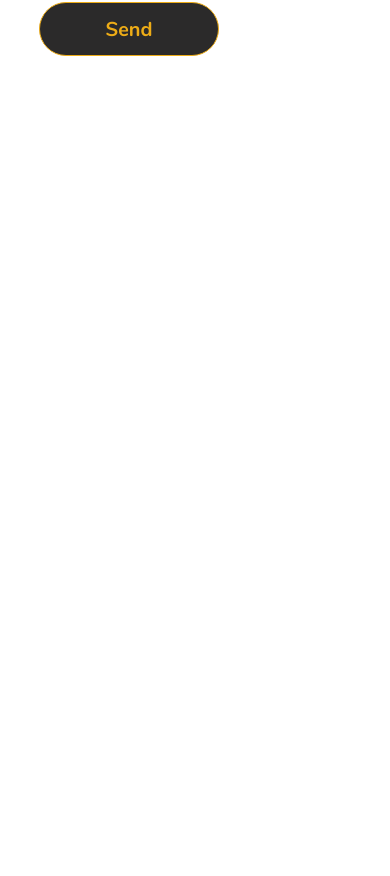
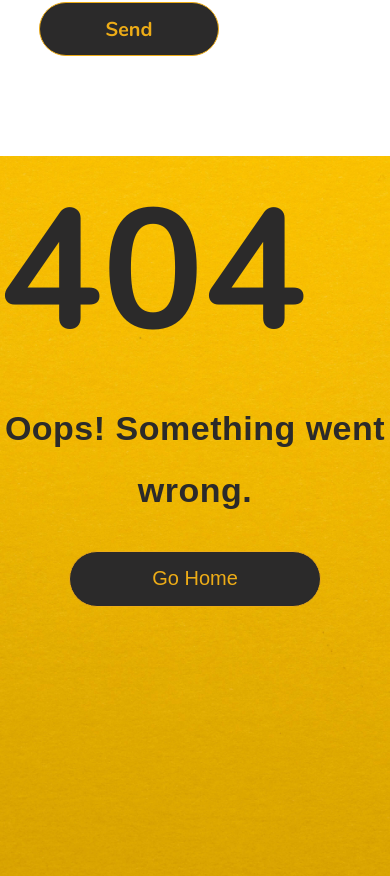
Before and after one commit to camiloa17/chain-front-end, a React (Create React App) app: page / in a window 390 px wide. Shown: the part 4937-5813 px from the top of the page. Before the commit the page ends 5093 px from the top, so only its background shows below. Built offline with nearby package versions, Linux system fonts and the light colour scheme.

Commit message:
added routes and 404 page

```diff
--- a/package.json
+++ b/package.json
@@ -11,6 +11,7 @@
     "react": "^16.13.1",
     "react-dom": "^16.13.1",
     "react-ga": "^2.7.0",
+    "react-router-dom": "^5.1.2",
     "react-scripts": "3.4.1"
   },
   "scripts": {
--- /dev/null
+++ b/src/components/Error/Error.js
@@ -0,0 +1,15 @@
+import React from 'react';
+import styles from './Error.module.css';
+import Button from '../UI/Button/Button';
+
+const error=()=>{
+    return(
+        <div className={styles.PageBackground}>
+            <h1>404</h1>
+            <p>Oops! Something went wrong.</p>
+            <Button color='black' buttonType='a' urlTarget='/' >Go Home</Button>
+        </div>
+    )
+}
+
+export default error;
--- /dev/null
+++ b/src/components/Error/Error.module.css
@@ -0,0 +1,48 @@
+html,body,:global(#root){
+    height: 100%;
+
+}
+.PageBackground{
+    background-image: url('../../assets/images/Hero-image.jpg');
+    background-position: center;
+    background-size: cover;
+    background-repeat: no-repeat;
+    height: 100%;
+    padding-left:10%;
+}
+
+
+.PageBackground h1{
+    font-size: 287px;
+    margin: 0;
+    padding-top:60px;
+    width: 100%;
+    height: 300px;
+}
+
+.PageBackground p{
+    font-weight: bold;
+    font-size: 50px;
+    width: 100%;
+    margin:10px 0;
+    margin-bottom: 30px;
+}
+
+@media(max-width:950px){
+    .PageBackground{
+        padding-left: 0;
+    }
+    .PageBackground h1{
+        padding-top: 0;
+        font-size: 170px;
+        height: auto;
+    }
+
+    .PageBackground p{
+        font-size: 34px;
+        text-align: center;
+    }
+    .PageBackground a{
+        margin:0 auto;
+    }
+}
--- a/src/containers/App/App.js
+++ b/src/containers/App/App.js
@@ -1,13 +1,18 @@
 import React from 'react';
 import Home from '../../components/Home/Home';
 import ReactGA from 'react-ga';
+import ErrorPage from '../../components/Error/Error';
+import {BrowserRouter, Route} from 'react-router-dom';
 
 
 function App() {
   ReactGA.initialize('UA-163877841-1');
-  ReactGA.pageview('/');
+  ReactGA.pageview(window.location.pathname + window.location.search);
   return (
-     <Home/>
+    <BrowserRouter>
+      <Route path='/' exact component={Home} />
+      <Route path='*' component={ErrorPage} />
+    </BrowserRouter>
   );
 }
 
```
Also changed, not shown: 1 other file (tests, documents, lock files or other folders).
